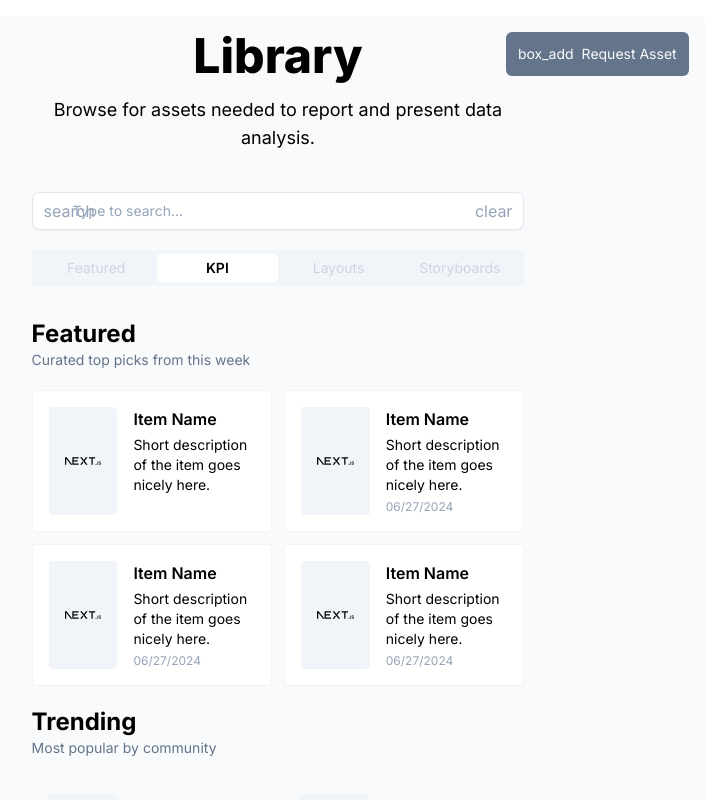
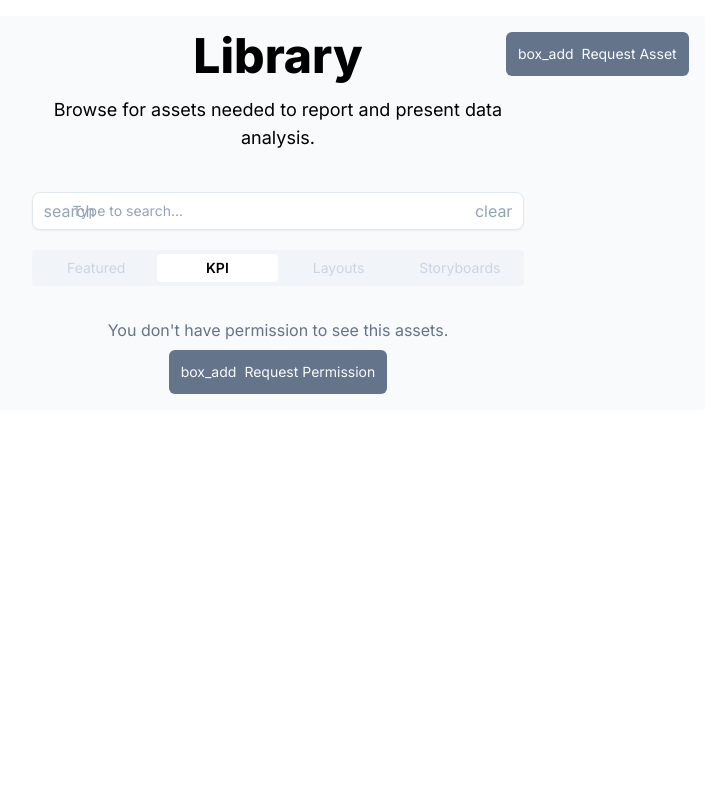
Before and after one commit to nickjiunchetti/data-visualization-library, a Next.js app: page / in a window 1280 px wide. Both pictures are taken after a click on the button "KPI". Shown: the top 800 px of the page, without its empty margins (362-1082 px from the left). Built offline with nearby package versions, Linux system fonts and the light colour scheme.

Commit message:
added button to request permission on other tabs

```diff
--- a/src/app/page.tsx
+++ b/src/app/page.tsx
@@ -22,6 +22,7 @@ export type itensDataType = typeof itensDataMock
 
 export default function Home() {
   const [filteredItens, setFilteredItens] = useState(itensDataMock)
+  const [activeTab, setActiveTab] = useState('Featured')
 
   return (
     <main className='min-h-full flex flex-col items-center relative'>
@@ -35,11 +36,16 @@ export default function Home() {
           </h2>
           <SearchBar
             itensData={itensDataMock}
-            filteredItens={filteredItens}
             setFilteredItens={setFilteredItens}
           />
-          <TabBar />
-          {filteredItens.length === 0 ? (
+          <TabBar
+            activeTab={activeTab}
+            setActiveTab={setActiveTab}
+            itensData={itensDataMock}
+            setFilteredItens={setFilteredItens}
+          />
+          {activeTab === 'Featured' &&
+            (filteredItens.length === 0 ? (
               <div className='text-sm text-gray-500 mb-5'>
                 Not seeing what you wish to see? Try updating search and filter
                 parameters or requesting a new asset.
@@ -57,7 +63,7 @@ export default function Home() {
                   itens={filteredItens}
                 />
               </>
-          )}
+            ))}
           <button
             className='flex w-full md:w-auto p-3 items-center gap-2
           justify-center text-sm bg-gray-500 text-gray-50 rounded-md
--- a/src/components/SearchInput/index.tsx
+++ b/src/components/SearchInput/index.tsx
@@ -7,7 +7,6 @@ export default function SearchInput({
   setFilteredItens,
 }: {
   itensData: itensDataType
-  filteredItens: itensDataType
   setFilteredItens: Function
 }) {
   const [searchValue, setSearchValue] = useState('')
--- a/src/components/Tab/index.tsx
+++ b/src/components/Tab/index.tsx
@@ -1,9 +1,18 @@
 'use client'
-import { useState } from 'react'
+import { itensDataType } from '@/app/page'
+import { useEffect, useState } from 'react'
 
-export default function TabBar() {
-  const [activeTab, setActiveTab] = useState('Featured')
-
+export default function TabBar({
+  activeTab,
+  setActiveTab,
+  itensData,
+  setFilteredItens,
+}: {
+  activeTab: string
+  setActiveTab: Function
+  itensData: itensDataType
+  setFilteredItens: Function
+}) {
   const tabs = [
     { name: 'Featured' },
     { name: 'KPI' },
@@ -11,7 +20,14 @@ export default function TabBar() {
     { name: 'Storyboards' },
   ]
 
+  useEffect(() => {
+    activeTab === 'Featured'
+      ? setFilteredItens(itensData)
+      : setFilteredItens([])
+  }, [activeTab, itensData, setFilteredItens])
+
   return (
+    <>
       <div className='w-full flex mb-8 bg-gray-100 rounded p-1'>
         {tabs.map((tab) => (
           <button
@@ -27,5 +43,17 @@ export default function TabBar() {
           </button>
         ))}
       </div>
+      {activeTab != 'Featured' && (
+        <div className='flex flex-col items-center justify-center h-full gap-2'>
+          <p className='text-gray-500 text-center'>
+            You don&apos;t have permission to see this assets.
+          </p>
+          <button className='flex p-3 items-center gap-2 text-sm bg-gray-500 text-gray-50 rounded-md'>
+            <span className='material-symbols-outlined'>box_add</span>
+            Request Permission
+          </button>
+        </div>
+      )}
+    </>
   )
 }
```
Lines whose indentation alone changed are shown as unchanged.
